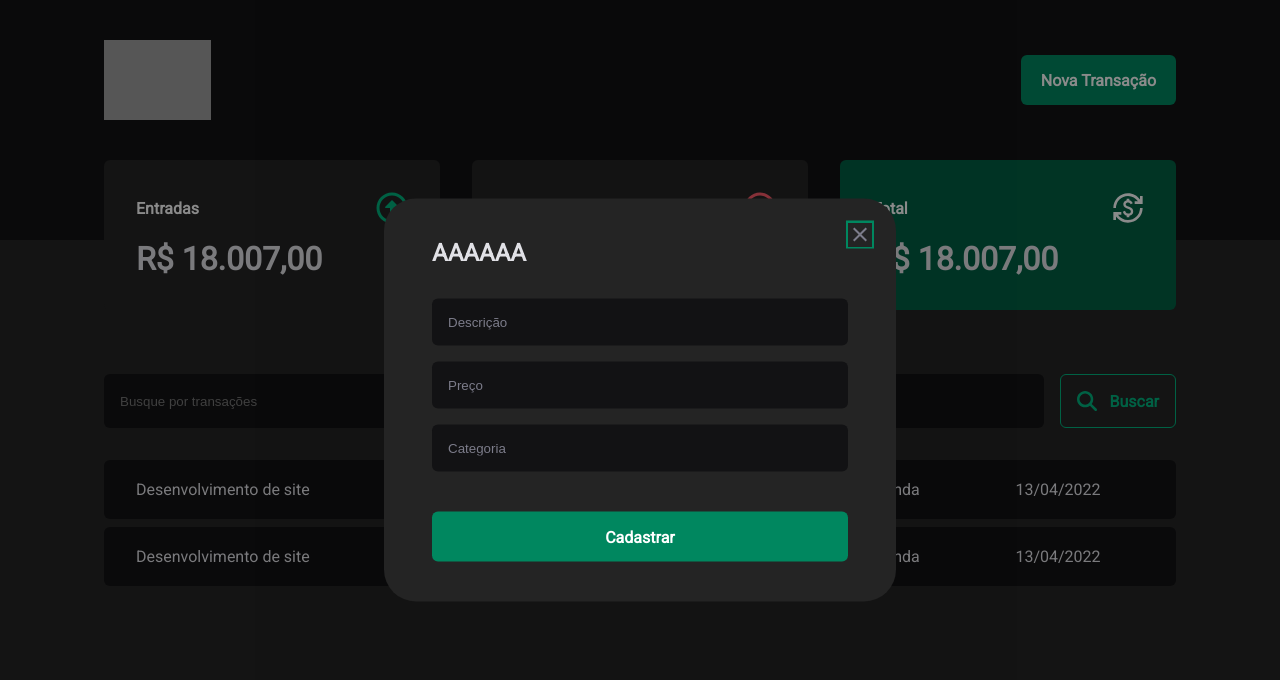
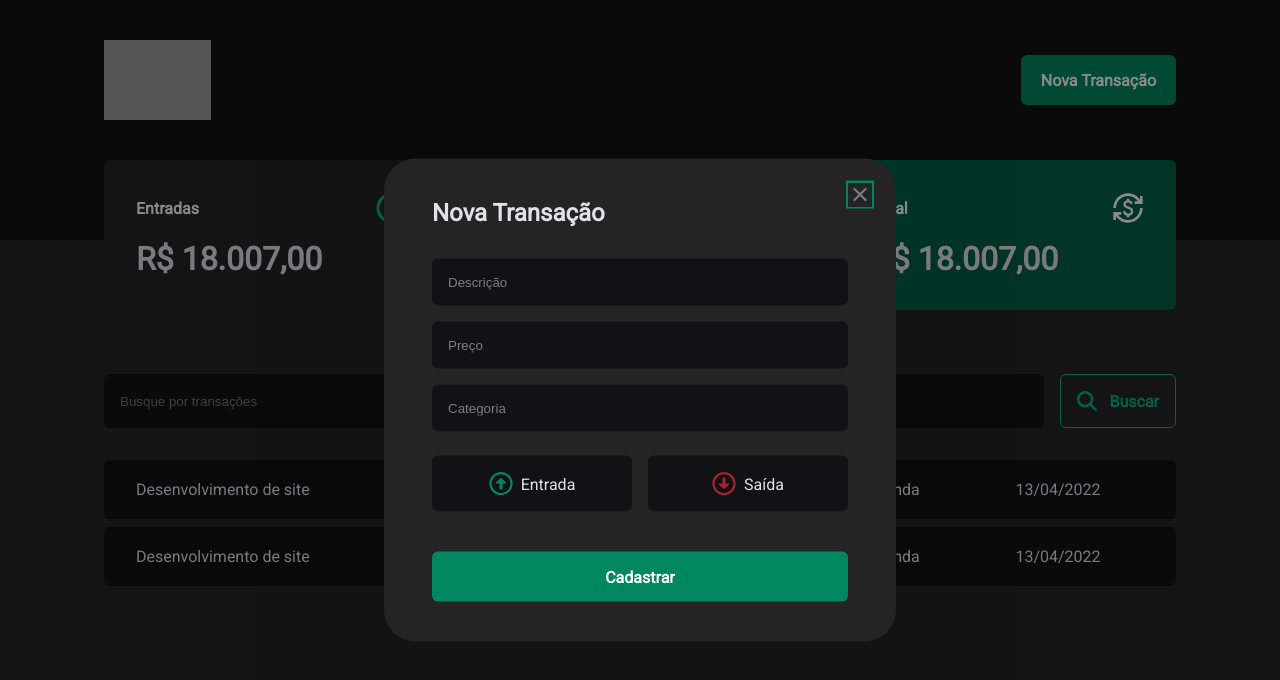
Before and after one commit to tcunha2004/tt-money-react, a React (Vite) app: page / in a window 1280 px wide. Both pictures are taken after a click on the button "Nova Transação". Shown: the top 680 px of the page. Built offline with nearby package versions, Linux system fonts and the light colour scheme; grey boxes are pictures that could not be loaded.

Commit message:
add: Income and Output buttons in Modal

```diff
--- a/src/components/NewTransactionalModal/index.tsx
+++ b/src/components/NewTransactionalModal/index.tsx
@@ -1,13 +1,20 @@
 import * as Dialog from "@radix-ui/react-dialog";
-import { CloseButton, Content, Overlay } from "./styles";
+import {
+  CloseButton,
+  Content,
+  Overlay,
+  TransactionType,
+  TransactionTypeButton,
+} from "./styles";
 import { MdClose } from "react-icons/md";
+import { FaRegArrowAltCircleDown, FaRegArrowAltCircleUp } from "react-icons/fa";
 
 function NewTransactionalModal() {
   return (
     <Dialog.Portal>
       <Overlay />
       <Content>
-        <Dialog.Title>AAAAAA</Dialog.Title>
+        <Dialog.Title>Nova Transação</Dialog.Title>
         <CloseButton>
           <MdClose size={24} />
         </CloseButton>
@@ -17,6 +24,18 @@ function NewTransactionalModal() {
           <input type="number" placeholder="Preço" required />
           <input type="text" placeholder="Categoria" required />
 
+          <TransactionType>
+            <TransactionTypeButton variant="income">
+              <FaRegArrowAltCircleUp size={24} />
+              Entrada
+            </TransactionTypeButton>
+
+            <TransactionTypeButton variant="outcome">
+              <FaRegArrowAltCircleDown size={24} />
+              Saída
+            </TransactionTypeButton>
+          </TransactionType>
+
           <button type="submit">Cadastrar</button>
         </form>
       </Content>
--- a/src/components/NewTransactionalModal/styles.ts
+++ b/src/components/NewTransactionalModal/styles.ts
@@ -68,3 +68,34 @@ export const CloseButton = styled(Dialog.Close)`
   cursor: pointer;
   color: ${(props) => props.theme["gray-500"]};
 `;
+
+export const TransactionType = styled.div`
+  display: grid;
+  grid-template-columns: repeat(2, 1fr);
+  gap: 1rem;
+  margin-top: 0.5rem;
+`;
+
+interface TransactionTypeButtonProps {
+  variant: "income" | "outcome";
+}
+
+export const TransactionTypeButton = styled.button<TransactionTypeButtonProps>`
+  background: ${(props) => props.theme["gray-900"]};
+  padding: 1rem;
+  display: flex;
+  align-items: center;
+  justify-content: center;
+  gap: 0.5rem;
+  border-radius: 6px;
+  cursor: pointer;
+  border: 0;
+  color: ${(props) => props.theme["gray-100"]};
+
+  svg {
+    color: ${(props) =>
+      props.variant == "income"
+        ? props.theme["green-500"]
+        : props.theme["red-500"]};
+  }
+`;
```
